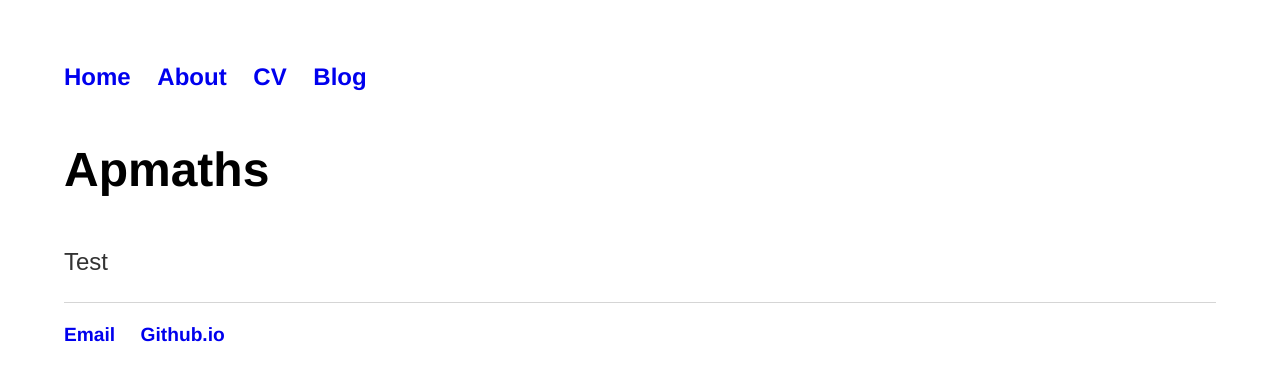
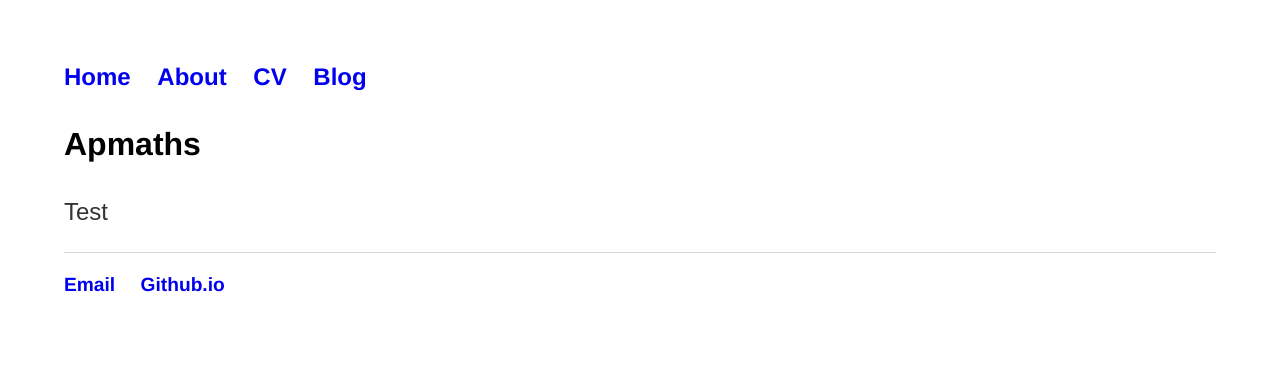
Before and after one commit to hoAngnaMPHan/apmaths.github.io, a Jekyll site: the page built from index.html, in a window 1280 px wide. Shown: the top 381 px of the page. Built offline with Jekyll 4.4.1, drawn with Linux system fonts in a browser that asks for light colours.

Commit message:
Update main.css

```diff
--- a/css/main.css
+++ b/css/main.css
@@ -6,10 +6,10 @@ a:hover { text-decoration: underline; }
 p, ul { font-size: 1.5em; line-height: 1.4em; color: #333; }
 
 h1, h2, h3, h4 { font-family: 'Helvetica', 'Arial', 'Sans-Serif'; }
-h1 { font-size: 3em;  }
-h2 { font-size: 2.7em; }
-h3 { font-size: 2.3em; }
-h4 { font-size: 1.9em; }
+h1 { font-size: 2em;  }
+h2 { font-size: 1.8em; }
+h3 { font-size: 1.5em; }
+h4 { font-size: 1.3em; }
 
 nav ul, footer ul { font-size: 1.5em; font-family: 'Helvetica', 'Arial', 'Sans-Serif'; padding: 0px; list-style: none; font-weight: bold; }
 nav ul li, footer ul li { display: inline; margin-right: 20px; }
```
